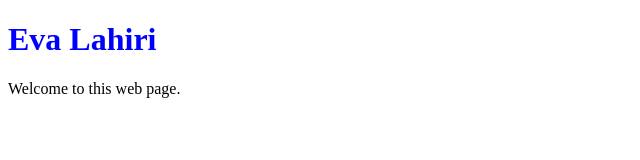
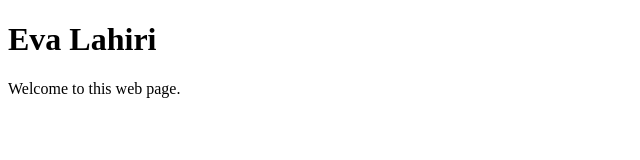
Before and after one commit to evalahiri/evalahiri.github.io, a plain HTML site: page index.html in a window 1280 px wide. Shown: the whole page, without its empty margins (0-640 px from the left). Drawn offline with Linux system fonts and the light colour scheme.

Commit message:
Update index.html

```diff
--- a/index.html
+++ b/index.html
@@ -3,7 +3,7 @@
 
     <body>
 
-     <h1 style="color:blue;">Eva Lahiri</h1>
+     <h1>Eva Lahiri</h1>
      <p>Welcome to this web page.</p>
 
    </body>
```
